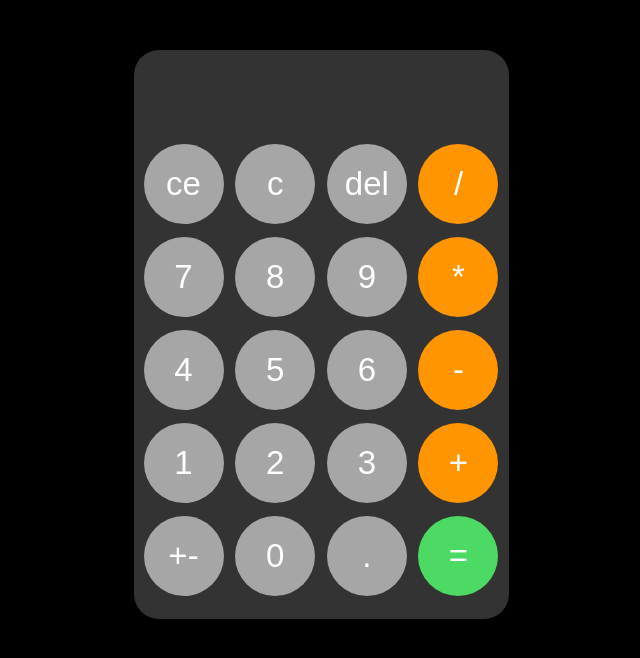
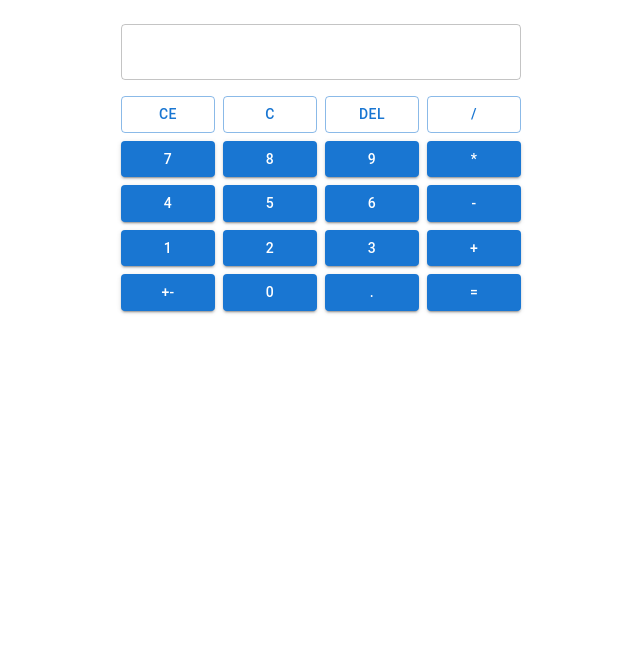
Before and after one commit to ArtemEkzarho/calculator-expressts-reactts-vite, a React (Vite) app in the folder client/: page / in a window 1280 px wide. Shown: the top 658 px of the page, without its empty margins (319-959 px from the left). Built offline with nearby package versions, Linux system fonts and the light colour scheme.

Commit message:
rewrite with material ui components

```diff
--- a/client/src/App.tsx
+++ b/client/src/App.tsx
@@ -1,27 +1,15 @@
 import { useState } from 'react'
+import { Button, TextField, Box, Grid } from '@mui/material'
+
 import { evaluate } from 'mathjs'
-
-import './styles.css'
 
 export const App = () => {
   const [input, setInput] = useState<string>('')
 
-  const handleNumberClick = (number: string) => {
-    setInput(input + number)
-  }
-
-  const handleClear = () => {
-    setInput('')
-  }
-
-  const handleDelete = () => {
-    setInput(input.slice(0, -1))
-  }
-
-  const handleOperator = (operator: string) => {
-    setInput(input + operator)
-  }
-
+  const handleNumberClick = (number: string) => setInput(input + number)
+  const handleClear = () => setInput('')
+  const handleDelete = () => setInput(input.slice(0, -1))
+  const handleOperator = (operator: string) => setInput(input + operator)
   const handleCalculate = () => {
     try {
       const result = evaluate(input)
@@ -30,99 +18,105 @@ export const App = () => {
       setInput('Error')
     }
   }
-
-  const handlePlusMinus = () => {
-    if (input.startsWith('-')) {
-      setInput(input.slice(1))
-    } else {
-      setInput('-' + input)
-    }
-  }
-
-  const handleDot = () => {
-    if (!input.includes('.')) {
-      setInput(input + '.')
-    }
-  }
+  const handlePlusMinus = () => setInput(input.startsWith('-') ? input.slice(1) : '-' + input)
+  const handleDot = () => setInput(input.includes('.') ? input : input + '.')
 
   return (
-    <div className="calculator-wrap">
-      <div className="input-row">
-        <input value={input} disabled />
-      </div>
-      <div className="row-btns">
-        <button
-          className="clear-current-field-btn"
-          onClick={() => setInput('')}
-        >
+    <Box sx={{ minWidth: 320, maxWidth: 400, m: 'auto', p: 2 }}>
+      <TextField
+        fullWidth
+        variant="outlined"
+        value={input}
+        InputProps={{ readOnly: true }}
+        inputProps={{ style: { textAlign: 'right' } }}
+        sx={{ mb: 2, backgroundColor: 'background.paper' }}
+      />
+      <Grid container spacing={1}>
+        <Grid item xs={3}>
+          <Button fullWidth variant="outlined" onClick={() => setInput('')}>
             ce
-        </button>
-        <button className="clear-btn" onClick={handleClear}>
+          </Button>
+        </Grid>
+        <Grid item xs={3}>
+          <Button fullWidth variant="outlined" onClick={handleClear}>
             c
-        </button>
-        <button className="dell-btn" onClick={handleDelete}>
+          </Button>
+        </Grid>
+        <Grid item xs={3}>
+          <Button fullWidth variant="outlined" onClick={handleDelete}>
             del
-        </button>
-        <button className="action-btn" onClick={() => handleOperator('/')}>
+          </Button>
+        </Grid>
+        <Grid item xs={3}>
+          <Button fullWidth variant="outlined" onClick={() => handleOperator('/')}>
             /
-        </button>
-      </div>
-      <div className="row-btns">
-        <button className="number" onClick={() => handleNumberClick('7')}>
-          7
-        </button>
-        <button className="number" onClick={() => handleNumberClick('8')}>
-          8
-        </button>
-        <button className="number" onClick={() => handleNumberClick('9')}>
-          9
-        </button>
-        <button className="action-btn" onClick={() => handleOperator('*')}>
+          </Button>
+        </Grid>
+
+        {/* Row for 7, 8, 9, * */}
+        {['7', '8', '9'].map((number) => (
+          <Grid item xs={3} key={number}>
+            <Button fullWidth variant="contained" onClick={() => handleNumberClick(number)}>
+              {number}
+            </Button>
+          </Grid>
+        ))}
+        <Grid item xs={3}>
+          <Button fullWidth variant="contained" onClick={() => handleOperator('*')}>
             *
-        </button>
-      </div>
-      <div className="row-btns">
-        <button className="number" onClick={() => handleNumberClick('4')}>
-          4
-        </button>
-        <button className="number" onClick={() => handleNumberClick('5')}>
-          5
-        </button>
-        <button className="number" onClick={() => handleNumberClick('6')}>
-          6
-        </button>
-        <button className="action-btn" onClick={() => handleOperator('-')}>
+          </Button>
+        </Grid>
+
+        {/* Row for 4, 5, 6, - */}
+        {['4', '5', '6'].map((number) => (
+          <Grid item xs={3} key={number}>
+            <Button fullWidth variant="contained" onClick={() => handleNumberClick(number)}>
+              {number}
+            </Button>
+          </Grid>
+        ))}
+        <Grid item xs={3}>
+          <Button fullWidth variant="contained" onClick={() => handleOperator('-')}>
             -
-        </button>
-      </div>
-      <div className="row-btns">
-        <button className="number" onClick={() => handleNumberClick('1')}>
-          1
-        </button>
-        <button className="number" onClick={() => handleNumberClick('2')}>
-          2
-        </button>
-        <button className="number" onClick={() => handleNumberClick('3')}>
-          3
-        </button>
-        <button className="action-btn" onClick={() => handleOperator('+')}>
+          </Button>
+        </Grid>
+
+        {/* Row for 1, 2, 3, + */}
+        {['1', '2', '3'].map((number) => (
+          <Grid item xs={3} key={number}>
+            <Button fullWidth variant="contained" onClick={() => handleNumberClick(number)}>
+              {number}
+            </Button>
+          </Grid>
+        ))}
+        <Grid item xs={3}>
+          <Button fullWidth variant="contained" onClick={() => handleOperator('+')}>
             +
-        </button>
-      </div>
-      <div className="row-btns">
-        <button className="plus-minus-btn" onClick={handlePlusMinus}>
+          </Button>
+        </Grid>
+
+        {/* Row for +-, 0, ., = */}
+        <Grid item xs={3}>
+          <Button fullWidth variant="contained" onClick={handlePlusMinus}>
             +-
-        </button>
-        <button className="number" onClick={() => handleNumberClick('0')}>
+          </Button>
+        </Grid>
+        <Grid item xs={3}>
+          <Button fullWidth variant="contained" onClick={() => handleNumberClick('0')}>
             0
-        </button>
-        <button className="dot-btn" onClick={handleDot}>
+          </Button>
+        </Grid>
+        <Grid item xs={3}>
+          <Button fullWidth variant="contained" onClick={handleDot}>
             .
-        </button>
-        <button className="calculate-btn" onClick={handleCalculate}>
+          </Button>
+        </Grid>
+        <Grid item xs={3}>
+          <Button fullWidth variant="contained" onClick={handleCalculate}>
             =
-        </button>
-      </div>
-    </div>
+          </Button>
+        </Grid>
+      </Grid>
+    </Box>
   )
 }
--- a/package.json
+++ b/package.json
@@ -24,6 +24,7 @@
     "trailingComma": "es5",
     "tabWidth": 2,
     "semi": false,
-    "singleQuote": true
+    "singleQuote": true,
+    "printWidth": 100
   }
 }
```
Also changed, not shown: client/package.json (+5 -2 lines), 1 other file (tests, documents, lock files or other folders). Lines whose indentation alone changed are shown as unchanged.
